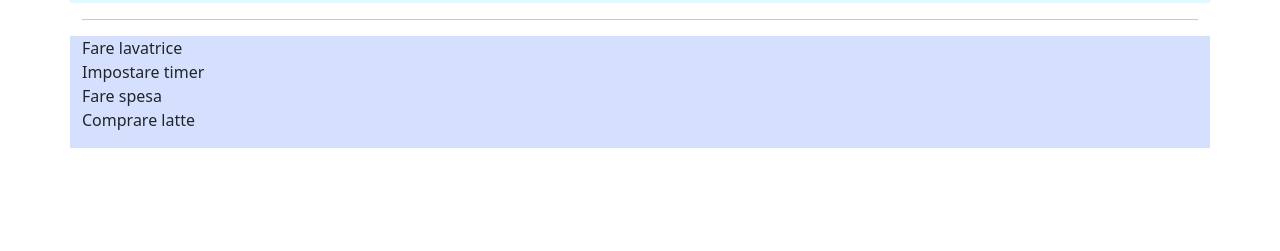
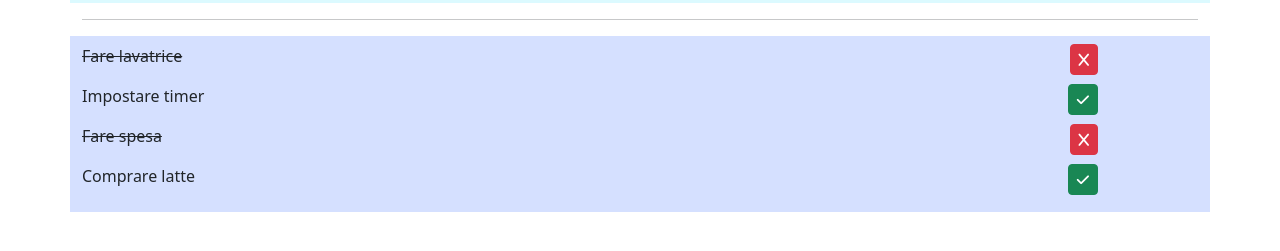
Before and after one commit to andreacassini/vue-todolist, a plain HTML site: page index.html in a window 1280 px wide. Shown: the part 101-352 px from the top of the page. Drawn offline with nearby package versions, Linux system fonts and the light colour scheme.

Commit message:
add button and function change status

```diff
--- a/css/style.css
+++ b/css/style.css
@@ -13,5 +13,10 @@
 }
 
 .checked{
-    color: red;
+    text-decoration: line-through;
 }
+
+.button-check{
+    float: right;
+    margin-right: 100px;
+}
--- a/index.html
+++ b/index.html
@@ -21,8 +21,11 @@
             <div class="row bg-list">
                 <div class="col-12">
                     <ul class="list-unstyled">
-                        <li v-for="(task, index) in tasks" :class="{checked: tasks.done}">
+                        <li class="py-2" v-for="(task, index) in tasks" :class="{checked: task.done}">
                             {{ task.text }}
+                            <button class="btn btn-sm btn-success button-check" :class=" task.done ? 'btn-danger' : 'btn-success' " @click="changeTask(index)">
+                                <i class="fas" :class=" task.done ? 'fa-x' : 'fa-check' "></i>
+                            </button>
                         </li>
                     </ul>
                 </div>
--- a/js/script.js
+++ b/js/script.js
@@ -25,6 +25,8 @@ createApp ({
     },
 
     methods: {
-
+        changeTask(index){
+            this.tasks[index].done = !this.tasks[index].done;
+        }
         }
 }).mount('#app')
```
